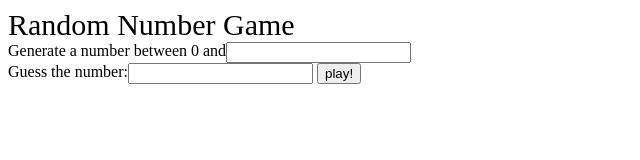
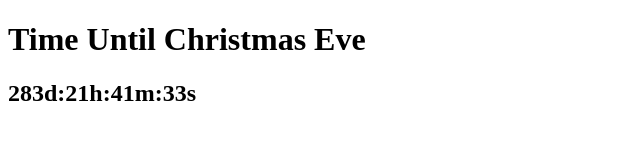
Before and after one commit to Jho2e/challenges, a plain HTML site: page index.html in a window 1280 px wide. Shown: the whole page, without its empty margins (0-640 px from the left). Drawn offline with Linux system fonts and the light colour scheme.

Commit message:
date와 math floor 사용
22/3/16
date와 math floor를 사용해서
특정 날짜까지 남은 시간을
실시간으로 카운트다운

```diff
--- a/index.html
+++ b/index.html
@@ -1,27 +1,12 @@
 <!DOCTYPE html>
 <html>
   <head>
-    <title>Challenge</title>
+    <title>Time Until Christmas Eve<</title>
     <meta charset="UTF-8" />
-    <link rel="stylesheet" href="src/style.css">
   </head>
-
   <body>
-      <div id="title">Random Number Game</div>
-    <div class="input-text">Generate a number between 0 and
-      <form id="generate">
-        <input class="generateNumberBetween" required type="text"></input>
-      </form>
-    </div>
-<div class="input-text">Guess the number:
-  <form id="numberSubmitBtn">
-    <input id="guessTheNumber" required type="text" />
-    <input type="submit" value="play!"></input>
-  </form>
-</div>
-<div id="result" class="hidden">
-
-</div>
+    <h1>Time Until Christmas Eve</h1>
+    <h2 class="js-clock"></h2>
     <script src="src/index.js"></script>
   </body>
 </html>
--- a/src/index.js
+++ b/src/index.js
@@ -1,21 +1,27 @@
-const numberInputBetween = document.querySelector("#numberSubmitBtn");
-const result = document.querySelector("#result");
-const usergenerateNumber = document.querySelector(".generateNumberBetween");
-const userGuessNumber = document.querySelector("#guessTheNumber");
+const clockTitle = document.querySelector(".js-clock");
 
-const HIDDEN_CLASSNAME = "hidden";
+function getClock() {
+  const second = 1000;
+  const minute = second * 60;
+  const hour = minute * 60;
+  const day = hour * 24;
 
-function numberSubmit(event) {
-  event.preventDefault();
-  const guessNumber = userGuessNumber.value;
-  const computerNumber = Math.ceil(Math.random() * usergenerateNumber.value);
+  const christmasEve = new Date(2022, 11, 25, 0, 0, 0);
+  const now = new Date();
+  const remain = christmasEve - now;
 
-  if (parseInt(computerNumber, 10) === parseInt(guessNumber, 10)) {
-    result.innerText = `You chose: ${guessNumber}, the machine chose: ${computerNumber}.\nYou won!`;
-  } else {
-    result.innerText = `You chose: ${guessNumber}, the machine chose: ${computerNumber}.\nYou lost!`;
-  }
-  result.classList.remove(HIDDEN_CLASSNAME);
+  /* Date - Date 를 했을 때 나오는 숫자의 의미는
+    " XXXXXXXXXXX초.XXX밀리초 "이다
+    이것을 아래처럼 하면 일,시간,분,초 로 변환할 수 있다.
+  */
+
+  const days = Math.floor(remain / day);
+  const hours = Math.floor((remain % day) / hour);
+  const minutes = Math.floor((remain % hour) / minute);
+  const seconds = Math.floor((remain % minute) / second);
+
+  clockTitle.innerText = `${days}d:${hours}h:${minutes}m:${seconds}s`;
 }
 
-numberInputBetween.addEventListener("submit", numberSubmit);
+getClock();
+setInterval(getClock, 1000);
--- a/src/style.css
+++ /dev/null
@@ -1,11 +0,0 @@
-.input-text {
-  display: flex;
-}
-
-#title {
-  font-size: 30px;
-}
-
-.hidden {
-  display: none;
-}
```
